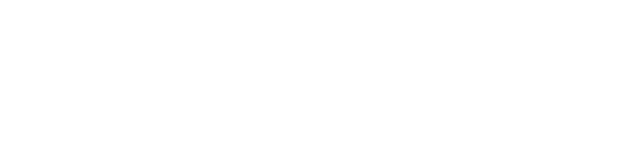
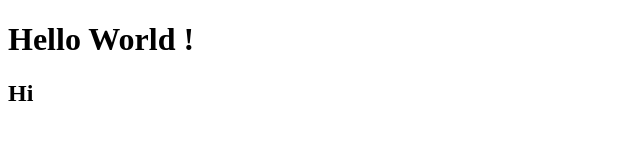
Before and after one commit to Palafat/test, a plain HTML site: page index.html in a window 1280 px wide. Shown: the whole page, without its empty margins (0-640 px from the left). Drawn offline with Linux system fonts and the light colour scheme.

Commit message:
Add h1 and h2 tags

```diff
--- a/index.html
+++ b/index.html
@@ -6,6 +6,7 @@
     <title>Document</title>
 </head>
 <body>
-
+    <h1>Hello World !</h1>
+    <h2>Hi</h2>
 </body>
 </html>
```
